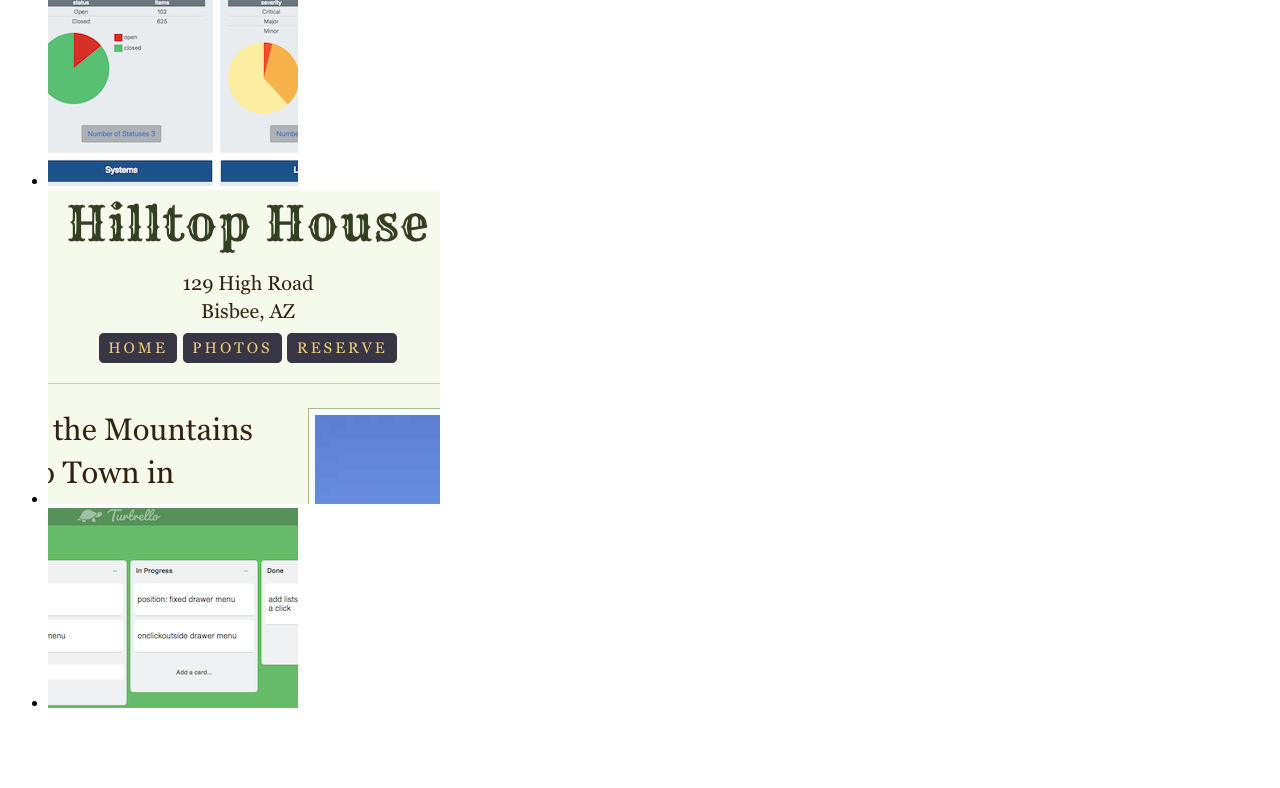
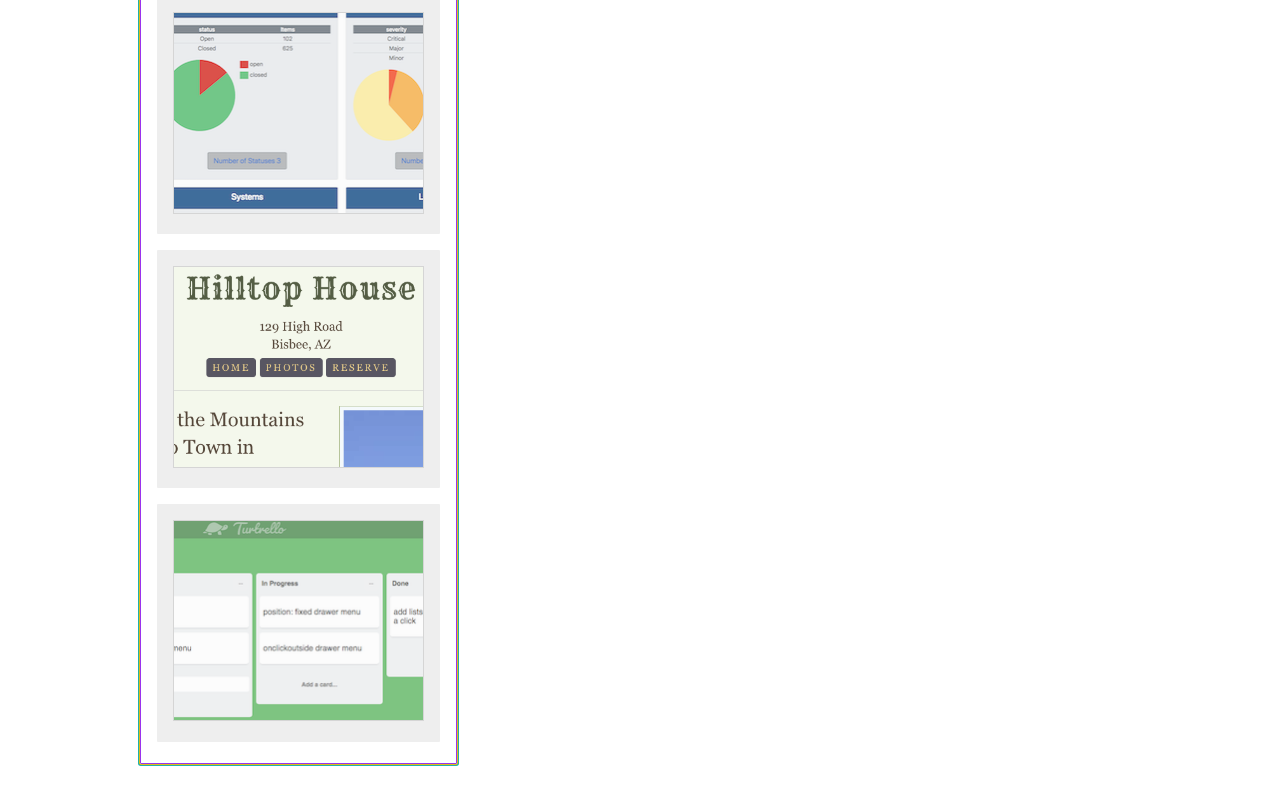
Before and after one commit to ckingbailey/portfolio-page, a plain HTML site: page dist/index.html in a window 1280 px wide. Shown: the part 320-1108 px from the top of the page. Before the commit the page ends 1084 px from the top, so only its background shows below. Drawn offline with Linux system fonts and the light colour scheme; the site is published under a folder, as on GitHub Pages, so addresses that start at the root find nothing.

Commit message:
change css & favicon paths to relative paths (#14)

```diff
--- a/dist/index.html
+++ b/dist/index.html
@@ -4,8 +4,8 @@
     <meta charset="utf-8">
     <meta name="viewport" content="width=device-width, initial-scale=1">
     <title>Colin King-Bailey, front-end super-genius</title>
-    <link rel="icon" type="image/x-icon" href="/favicon.ico">
-    <link rel="stylesheet" type="text/css" href="/css/index.css">
+    <link rel="icon" type="image/x-icon" href="favicon.ico">
+    <link rel="stylesheet" type="text/css" href="css/index.css">
   </head>
   <body>
     <main class="container">
```
